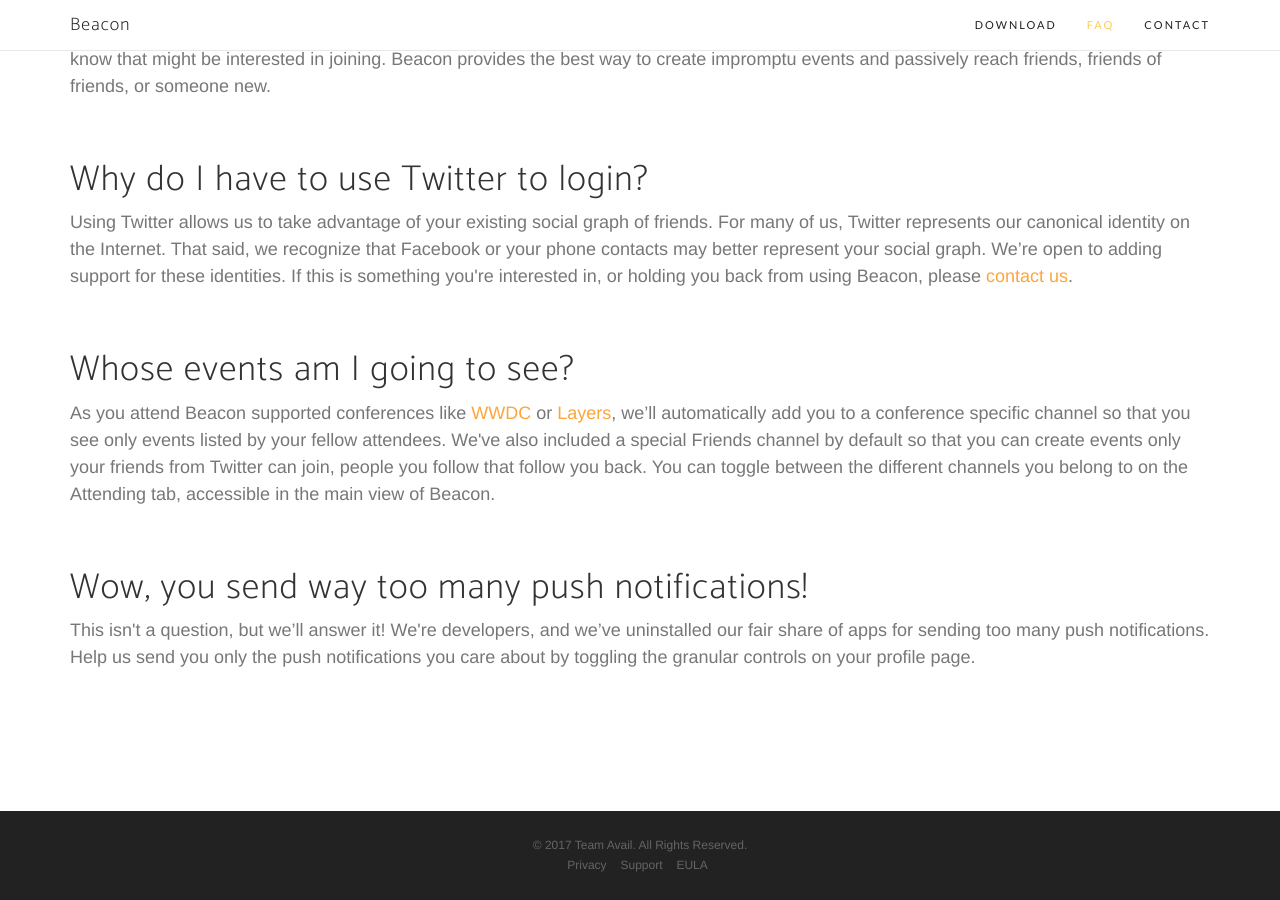
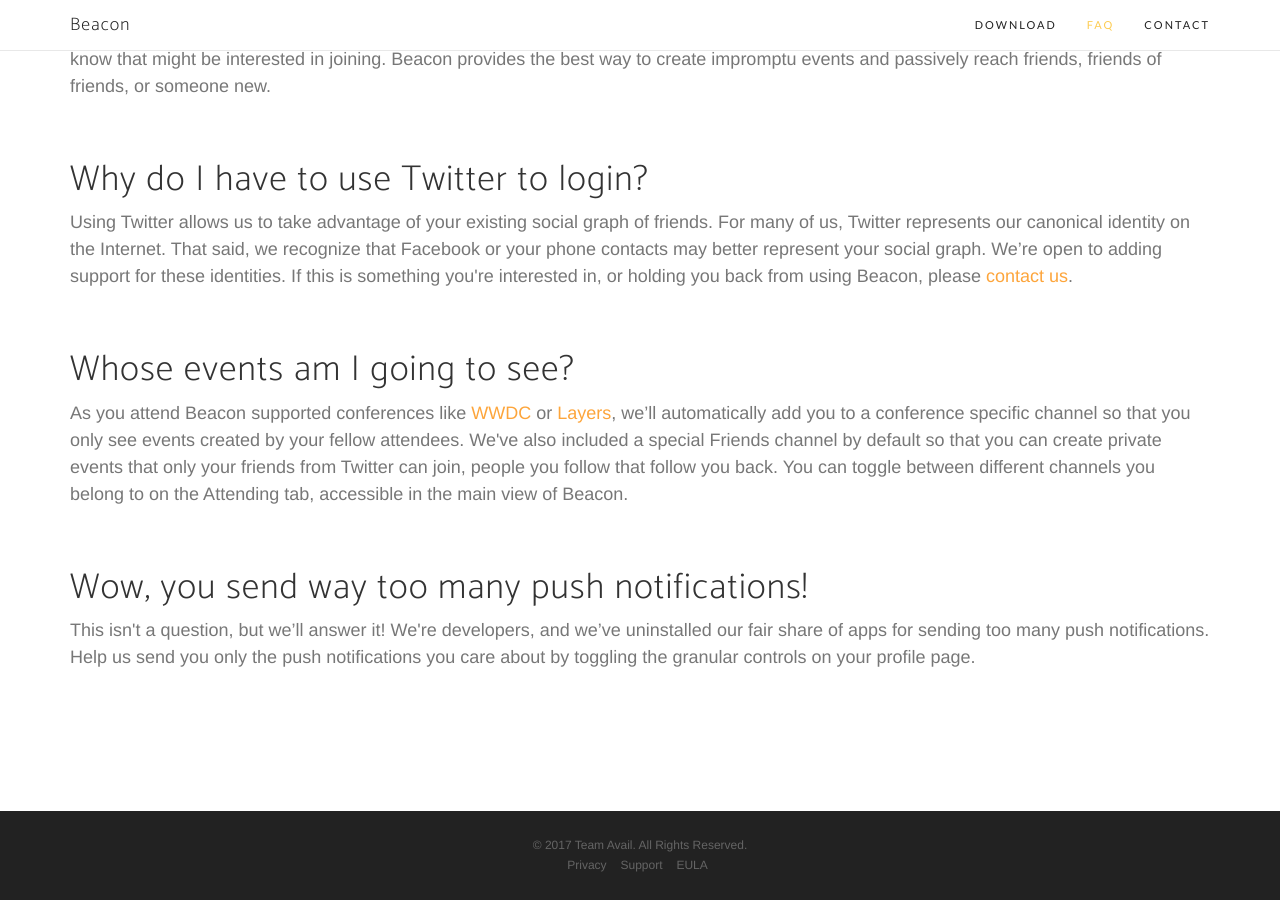
Before and after one commit to ashleynh/beacon-site, a Jekyll site: the page built from index.html, in a window 1280 px wide and 900 px high, scrolled down 1260 px. Built offline with Jekyll 4.4.1, drawn with Linux system fonts in a browser that asks for light colours; nearby versions of some CDN libraries; some web fonts are replaced.

Commit message:
Forever FAQ tweaking

```diff
--- a/index.html
+++ b/index.html
@@ -61,7 +61,7 @@
                         <h1>Why do I have to use Twitter to login?</h1>
                         <p class="text-muted">Using Twitter allows us to take advantage of your existing social graph of friends. For many of us, Twitter represents our canonical identity on the Internet. That said, we recognize that Facebook or your phone contacts may better represent your social graph. We’re open to adding support for these identities. If this is something you're interested in, or holding you back from using Beacon, please <a href="mailto:beacon-app@googlegroups.com">contact us</a>.</p><br>
                         <h1>Whose events am I going to see?</h1>
-                        <p class="text-muted">As you attend Beacon supported conferences like <a href="https://developer.apple.com/wwdc/">WWDC</a> or <a href="https://layers.is/">Layers</a>, we’ll automatically add you to a conference specific channel so that you see only events listed by your fellow attendees. We've also included a special Friends channel by default so that you can create events only your friends from Twitter can join, people you follow that follow you back. You can toggle between the different channels you belong to on the Attending tab, accessible in the main view of Beacon.</p><br>
+                        <p class="text-muted">As you attend Beacon supported conferences like <a href="https://developer.apple.com/wwdc/">WWDC</a> or <a href="https://layers.is/">Layers</a>, we’ll automatically add you to a conference specific channel so that you only see events created by your fellow attendees. We've also included a special Friends channel by default so that you can create private events that only your friends from Twitter can join, people you follow that follow you back. You can toggle between different channels you belong to on the Attending tab, accessible in the main view of Beacon.</p><br>
                         <h1>Wow, you send way too many push notifications!</h1>
                         <p class="text-muted">This isn't a question, but we’ll answer it! We're developers, and we’ve uninstalled our fair share of apps for sending too many push notifications. Help us send you only the push notifications you care about by toggling the granular controls on your profile page.</p><br>
                 </div>
```
